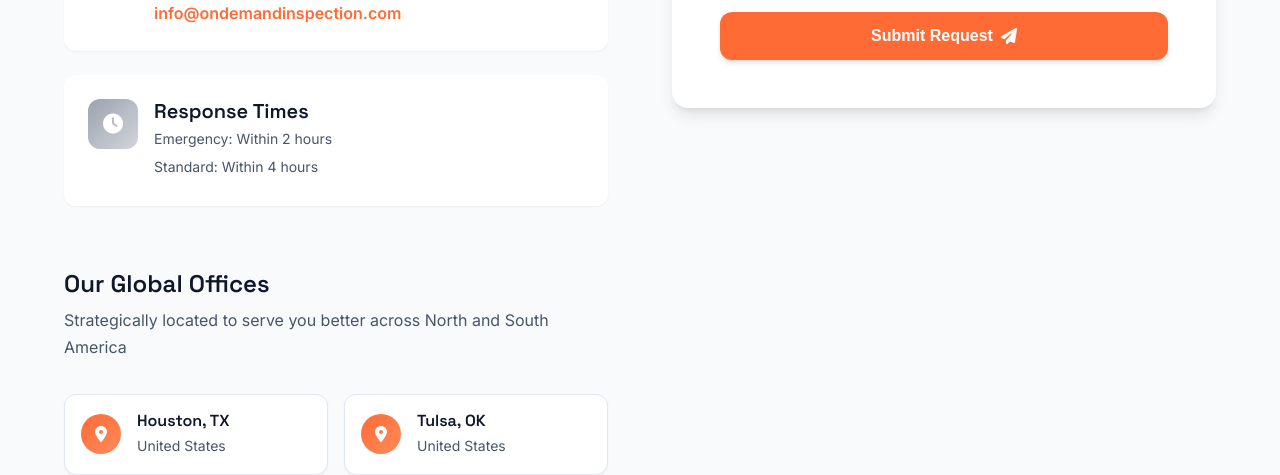
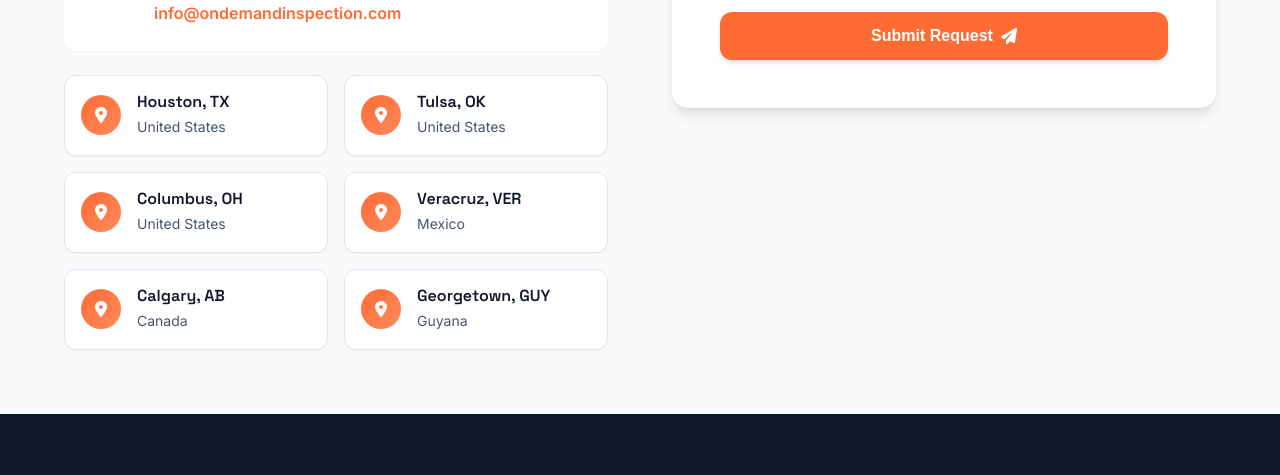
Before and after one commit to qaQualiT/onDemandInspection, a website: page index.html in a window 1280 px wide. Shown: the part 7353-7828 px from the top of the page. Drawn offline with Linux system fonts and the light colour scheme; some packages are replaced by stand-ins of ours; a script that the page names is missing.

Commit message:
Update index.html

```diff
--- a/index.html
+++ b/index.html
@@ -466,21 +466,6 @@
                 </div>
               </div>
 
-              <div class="contact-method">
-                <div class="method-icon">
-                  <i class="fas fa-clock"></i>
-                </div>
-                <div class="method-content">
-                  <h4>Response Times</h4>
-                  <p>Emergency: Within 2 hours</p>
-                  <p>Standard: Within 4 hours</p>
-                </div>
-              </div>
-            </div>
-
-            <div class="office-locations">
-              <h3>Our Global Offices</h3>
-              <p>Strategically located to serve you better across North and South America</p>
 
               <div class="offices-grid">
                 <div class="office-card">
```
